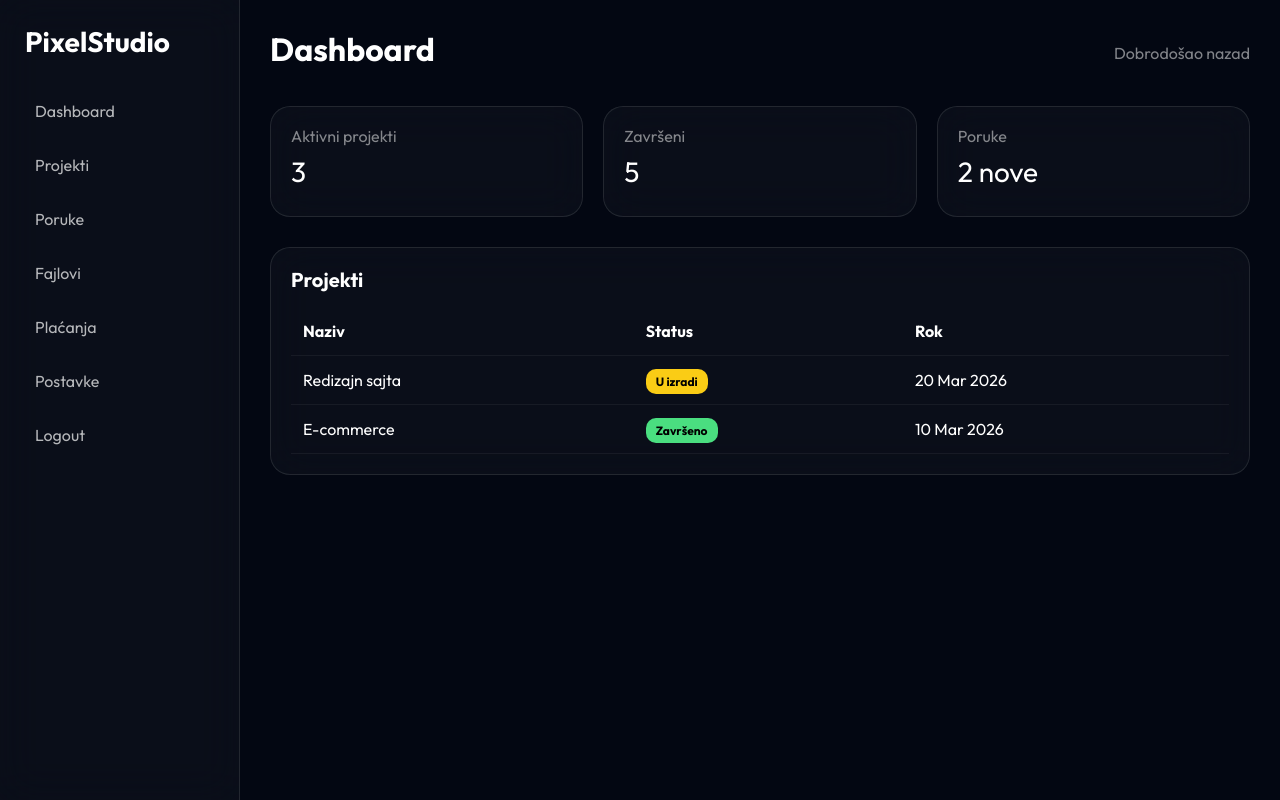
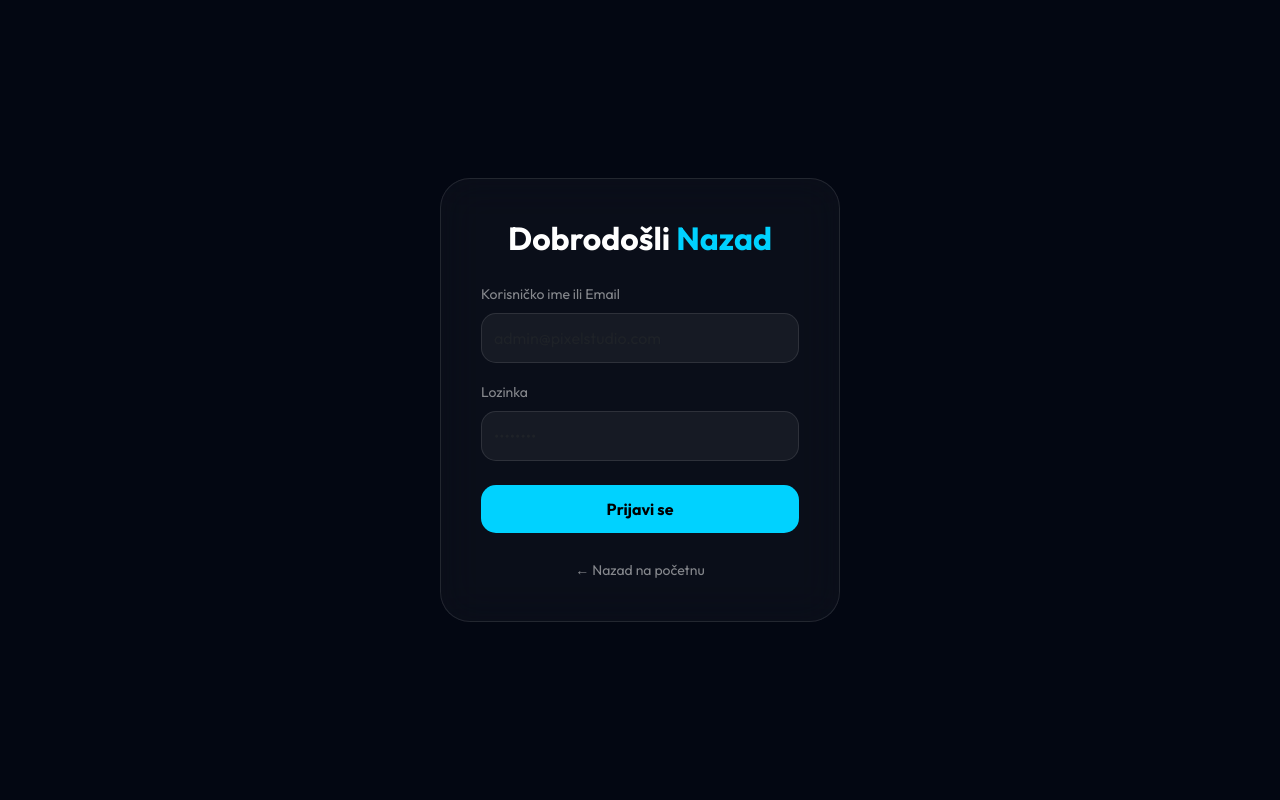
Before and after one commit to 1pixelstudioweb-prog/vjezba, a plain HTML site: page dashboard.html in a window 1280 px wide. Drawn offline with nearby package versions, Linux system fonts and the light colour scheme.

Commit message:
Change title and update login form in dashboard.html

```diff
--- a/dashboard.html
+++ b/dashboard.html
@@ -3,184 +3,146 @@
 <head>
   <meta charset="UTF-8">
   <meta name="viewport" content="width=device-width, initial-scale=1.0">
-  <title>Dashboard | PixelStudio</title>
+  <title>Prijava | PixelStudio</title>
 
   <link href="https://cdn.jsdelivr.net/npm/bootstrap@5.3.0/dist/css/bootstrap.min.css" rel="stylesheet">
   <link href="https://fonts.googleapis.com/css2?family=Outfit:wght@300;400;700;900&display=swap" rel="stylesheet">
 
   <style>
-    :root {
-      --primary: #00d2ff;
-      --dark: #030712;
-      --glass: rgba(255,255,255,0.03);
+    :root { --primary: #00d2ff; --dark: #030712; --glass: rgba(255, 255, 255, 0.03); }
+
+    body {
+      background: var(--dark);
+      color: white;
+      font-family: 'Outfit', sans-serif;
+      height: 100vh;
+      display: flex;
+      align-items: center;
+      justify-content: center;
+      overflow: hidden;
     }
 
-    * { box-sizing: border-box; }
-
-    body {
-      margin: 0;
-      font-family: 'Outfit', sans-serif;
-      background: var(--dark);
-      color: white;
-      display: flex;
+    .spinner {
+      width: 50px;
+      height: 50px;
+      border: 3px solid var(--glass);
+      border-top-color: var(--primary);
+      border-radius: 50%;
+      animation: spin 1s linear infinite;
+      display: none;
     }
 
-    /* SIDEBAR */
-    .sidebar {
-      width: 240px;
-      height: 100vh;
+    @keyframes spin { to { transform: rotate(360deg); } }
+
+    .login-box {
       background: var(--glass);
       backdrop-filter: blur(20px);
-      border-right: 1px solid rgba(255,255,255,0.1);
-      padding: 25px;
+      padding: 40px;
+      border-radius: 30px;
+      border: 1px solid rgba(255,255,255,0.1);
+      width: 100%;
+      max-width: 400px;
+      transform: translateY(20px);
+      opacity: 0;
+      animation: fadeIn 0.8s forwards 0.5s;
     }
 
-    .sidebar h3 {
-      font-weight: 700;
-      margin-bottom: 30px;
+    @keyframes fadeIn { to { transform: translateY(0); opacity: 1; } }
+
+    .form-control {
+      background: rgba(255,255,255,0.05);
+      border: 1px solid rgba(255,255,255,0.1);
+      color: white;
+      border-radius: 15px;
+      padding: 12px;
     }
 
-    .sidebar a {
-      display: block;
+    .form-control:focus {
+      background: rgba(255,255,255,0.08);
+      border-color: var(--primary);
+      box-shadow: none;
       color: white;
-      text-decoration: none;
-      padding: 10px;
-      border-radius: 10px;
-      margin-bottom: 10px;
-      opacity: 0.7;
-      transition: 0.2s;
     }
 
-    .sidebar a:hover {
-      background: rgba(255,255,255,0.05);
-      opacity: 1;
+    .btn-pixel {
+      background: var(--primary);
+      color: #000;
+      font-weight: 700;
+      border: none;
+      border-radius: 15px;
+      width: 100%;
+      padding: 12px;
+      transition: 0.3s;
     }
 
-    /* MAIN */
-    .main {
-      flex: 1;
-      padding: 30px;
+    .btn-pixel:hover {
+      transform: scale(1.02);
+      box-shadow: 0 0 20px rgba(0, 210, 255, 0.4);
     }
 
-    .header {
+    .loading {
       display: flex;
-      justify-content: space-between;
+      flex-direction: column;
       align-items: center;
-      margin-bottom: 30px;
+      gap: 15px;
     }
-
-    .glass-box {
-      background: var(--glass);
-      backdrop-filter: blur(20px);
-      border: 1px solid rgba(255,255,255,0.1);
-      border-radius: 20px;
-      padding: 20px;
-    }
-
-    .cards {
-      display: grid;
-      grid-template-columns: repeat(auto-fit, minmax(200px, 1fr));
-      gap: 20px;
-      margin-bottom: 30px;
-    }
-
-    .card-box {
-      background: var(--glass);
-      backdrop-filter: blur(20px);
-      border: 1px solid rgba(255,255,255,0.1);
-      border-radius: 20px;
-      padding: 20px;
-    }
-
-    table {
-      width: 100%;
-      border-collapse: collapse;
-      margin-top: 15px;
-    }
-
-    th, td {
-      padding: 12px;
-      border-bottom: 1px solid rgba(255,255,255,0.05);
-    }
-
-    .status {
-      padding: 5px 10px;
-      border-radius: 10px;
-      font-size: 12px;
-      font-weight: 600;
-    }
-
-    .in-progress { background: #facc15; color: black; }
-    .done { background: #4ade80; color: black; }
-
   </style>
 </head>
 
 <body>
 
-  <!-- SIDEBAR -->
-  <div class="sidebar">
-    <h3>PixelStudio</h3>
-    <a href="#">Dashboard</a>
-    <a href="#">Projekti</a>
-    <a href="#">Poruke</a>
-    <a href="#">Fajlovi</a>
-    <a href="#">Plaćanja</a>
-    <a href="#">Postavke</a>
-    <a href="/">Logout</a>
+  <div class="login-box" id="loginBox">
+    <h2 class="fw-bold mb-4 text-center">Dobrodošli <span style="color:var(--primary)">Nazad</span></h2>
+
+    <form id="loginForm">
+      <div class="mb-3">
+        <label class="small mb-2 opacity-50">Korisničko ime ili Email</label>
+        <input type="text" class="form-control" id="email" placeholder="admin@pixelstudio.com" required>
+      </div>
+
+      <div class="mb-4">
+        <label class="small mb-2 opacity-50">Lozinka</label>
+        <input type="password" class="form-control" id="password" placeholder="••••••••" required>
+      </div>
+
+      <button type="submit" class="btn-pixel">Prijavi se</button>
+
+      <div class="text-center mt-4">
+        <a href="index.html" class="text-white text-decoration-none small opacity-50">← Nazad na početnu</a>
+      </div>
+    </form>
   </div>
 
-  <!-- MAIN -->
-  <div class="main">
+  <!-- LOADING -->
+  <div class="loading" id="loading" style="display:none;">
+    <div class="spinner"></div>
+    <span class="opacity-50">Prijavljivanje...</span>
+  </div>
 
-    <div class="header">
-      <h2 class="fw-bold">Dashboard</h2>
-      <span class="opacity-50">Dobrodošao nazad</span>
-    </div>
+  <script>
+    const form = document.getElementById('loginForm');
+    const loginBox = document.getElementById('loginBox');
+    const loading = document.getElementById('loading');
 
-    <!-- CARDS -->
-    <div class="cards">
-      <div class="card-box">
-        <h6 class="opacity-50">Aktivni projekti</h6>
-        <h3>3</h3>
-      </div>
+    form.addEventListener('submit', function(e) {
+      e.preventDefault();
 
-      <div class="card-box">
-        <h6 class="opacity-50">Završeni</h6>
-        <h3>5</h3>
-      </div>
+      const email = document.getElementById('email').value;
+      const password = document.getElementById('password').value;
 
-      <div class="card-box">
-        <h6 class="opacity-50">Poruke</h6>
-        <h3>2 nove</h3>
-      </div>
-    </div>
+      // Fake login (frontend only)
+      if(email === "admin@pixelstudio.com" && password === "1234") {
+        loginBox.style.display = 'none';
+        loading.style.display = 'flex';
 
-    <!-- PROJECTS -->
-    <div class="glass-box">
-      <h5 class="fw-bold">Projekti</h5>
-
-      <table>
-        <tr>
-          <th>Naziv</th>
-          <th>Status</th>
-          <th>Rok</th>
-        </tr>
-        <tr>
-          <td>Redizajn sajta</td>
-          <td><span class="status in-progress">U izradi</span></td>
-          <td>20 Mar 2026</td>
-        </tr>
-        <tr>
-          <td>E-commerce</td>
-          <td><span class="status done">Završeno</span></td>
-          <td>10 Mar 2026</td>
-        </tr>
-      </table>
-
-    </div>
-
-  </div>
+        setTimeout(() => {
+          window.location.href = "dashboard.html";
+        }, 1500);
+      } else {
+        alert("Pogrešan email ili lozinka");
+      }
+    });
+  </script>
 
 </body>
 </html>
```
